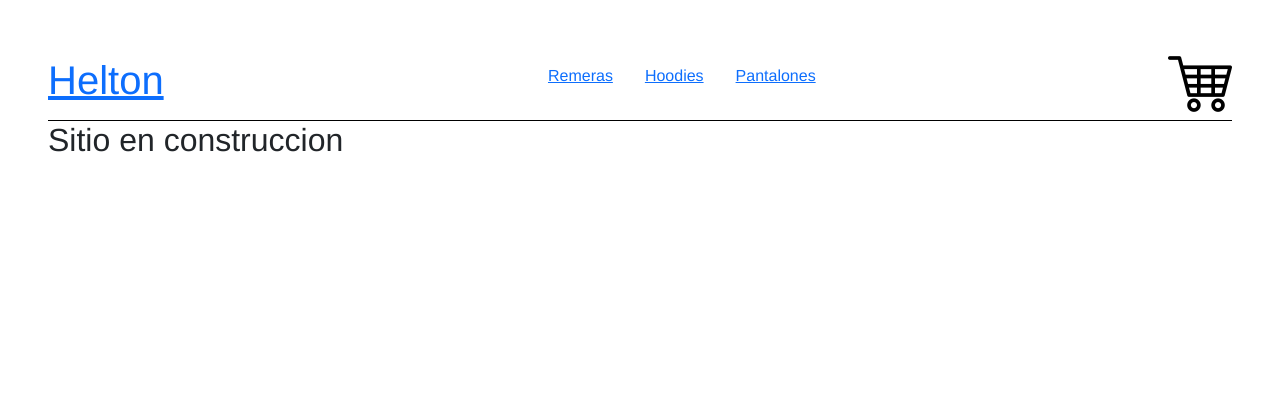
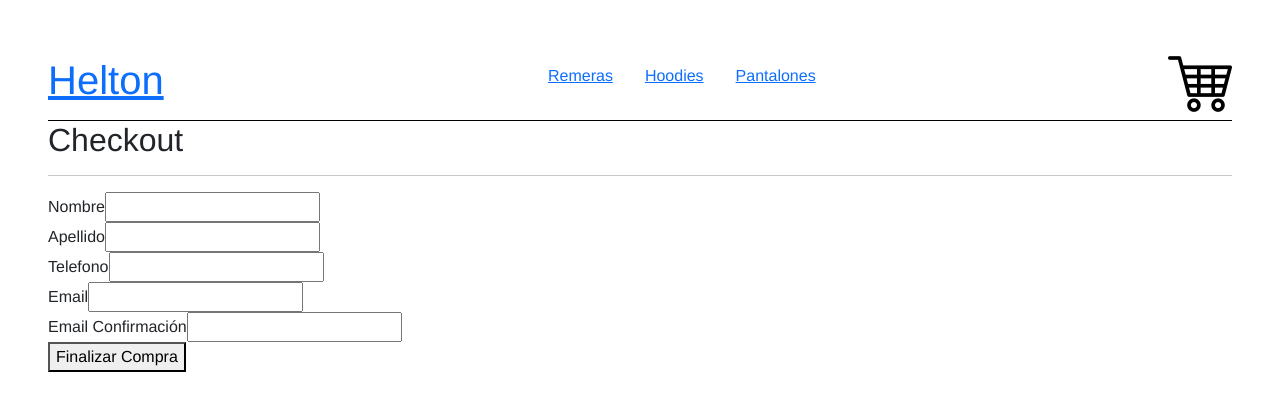
Before and after one commit to tomcordisco/ecommerce-react, a React (Create React App) app: page /checkout in a window 1280 px wide. Shown: the top 410 px of the page. Built offline with nearby package versions, Linux system fonts and the light colour scheme.

Commit message:
[ADD] Se agrega el componente Checkout

```diff
--- a/src/App.jsx
+++ b/src/App.jsx
@@ -2,6 +2,7 @@ import './App.css';
 import NavBar from './components/NavBar/NavBar';
 import ItemListContainer from './components/ItemListContainer/ItemListContainer';
 import ItemDetailContainer from './components/ItemDetailContainer/ItemDetailContainer';
+import Checkout from './components/Checkout/Checkout';
 import { BrowserRouter, Route, Routes } from 'react-router-dom';
 import { CartProvider } from './context/CartContext';
 import Cart from './components/Cart/Cart';
@@ -13,11 +14,12 @@ function App() {
       <CartProvider>
         <NavBar/>
         <Routes>
-          <Route path='/' element={ <ItemListContainer/> } />
-          <Route path='/categoria/:idCategoria' element={ <ItemListContainer/> } />
-          <Route path='/item/:idItem' element={ <ItemDetailContainer/> } />
+          <Route path='/' element={ <ItemListContainer /> } />
+          <Route path='/categoria/:idCategoria' element={ <ItemListContainer /> } />
+          <Route path='/item/:idItem' element={ <ItemDetailContainer /> } />
           <Route path='*' element={<h2>Sitio en construccion</h2>} />
           <Route path='/cart' element={<Cart/>} />
+          <Route path='/checkout' element={ <Checkout /> }/>
         </Routes>
       </CartProvider>
       </BrowserRouter>
--- /dev/null
+++ b/src/components/Checkout/Checkout.jsx
@@ -0,0 +1,113 @@
+import { useState, useContext } from "react";
+import { CartContext } from "../../context/CartContext";
+import { db } from '../../services/config';
+import { collection, addDoc } from 'firebase/firestore';
+import './Checkout.css'
+
+
+const Checkout = () => {
+    const { cart, deleteCart } = useContext(CartContext);
+    const [name, setName] = useState("");
+    const [surname, setSurname] = useState("");
+    const [telephone, setTelephone] = useState("");
+    const [email, setEmail] = useState("");
+    const [emailConfirmation, setEmailConfirmation] = useState("");
+    const [error, setError] = useState("");
+    const [orderId, setOrderId] = useState("");
+
+    const handleForm = (event) => {
+        event.preventDefault();
+
+        if( !name || !surname || !telephone || !email || !emailConfirmation){
+            setError("Por favor complete todos los campos!");
+            return;
+        }
+
+        if(email !== emailConfirmation){
+            setError("Los campos del emial no coinciden!");
+            return;
+        }
+
+        const order = {
+            items: cart.map(producto => ({
+                id: producto.item.id,
+                nombre: producto.item.nombre,
+                quantity: producto.quantity
+            })),
+            total: cart.reduce((total, producto) => total + producto.item.precio * producto.quantity, 0),
+            name,
+            surname,
+            telephone,
+            email
+        };
+
+        addDoc(collection(db, "orders"), order)
+        .then(docRef => {
+            setOrderId(docRef.id);
+            deleteCart();
+        })
+        .catch(error => {
+            setError("Se produjo un error al crear la orden.");
+        });
+
+    }
+
+    return (
+
+
+        <div>
+            <h2>Checkout</h2>
+            <form onSubmit={ handleForm }>
+                {cart.map(producto => (
+                <div>
+                    <p>
+                        { producto.item.nombre} x {producto.quantity}
+                    </p>
+                    <p> Precio ${producto.item.precio} </p>
+                </div>
+                ))}
+                <hr />
+
+                <div className="form-group">
+                    <label htmlFor=""> Nombre </label>
+                    <input type="text" value={name} onChange={(e) => setName(e.target.value)} />
+                </div>
+
+                <div className="form-group">
+                    <label htmlFor=""> Apellido </label>
+                    <input type="text" value={surname} onChange={(e) => setSurname(e.target.value)} />
+                </div>
+
+                <div className="form-group">
+                    <label htmlFor=""> Telefono </label>
+                    <input type="text" value={telephone} onChange={(e) => setTelephone(e.target.value)} />
+                </div>
+
+                <div className="form-group">
+                    <label htmlFor=""> Email </label>
+                    <input type="email" value={email} onChange={(e) => setEmail(e.target.value)} />
+                </div>
+
+                <div className="form-group">
+                    <label htmlFor=""> Email Confirmación </label>
+                    <input type="email" value={emailConfirmation} onChange={(e) => setEmailConfirmation(e.target.value)} />
+                </div>
+
+                {error && <p style={{color:"red"}}> {error} </p>}
+
+                <button type="submit"> Finalizar Compra </button>
+            </form>
+
+            {
+
+                orderId && (
+                    <strong>¡Gracias por tu compra! Tu número de orden es {orderId}.</strong>
+                )
+
+            }
+
+        </div>
+    )
+}
+
+export default Checkout
```
Also changed, not shown: src/components/Checkout/Checkout.css (added).
